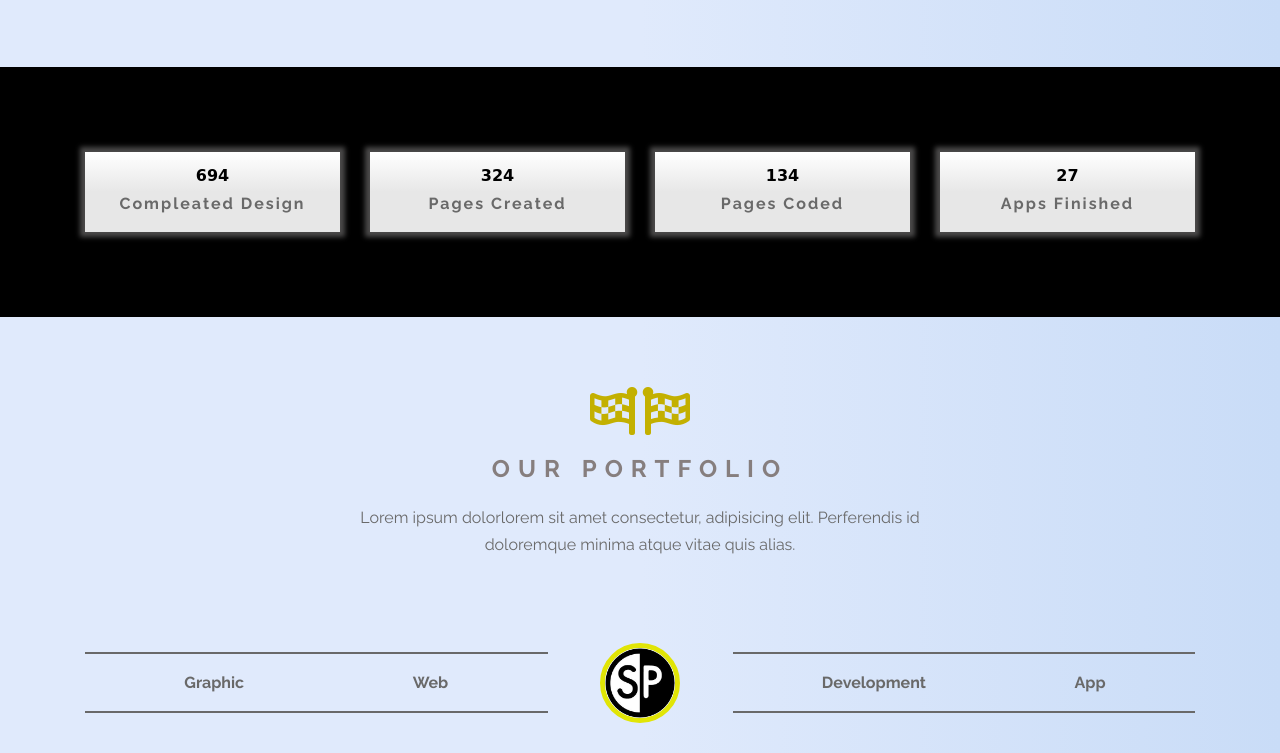
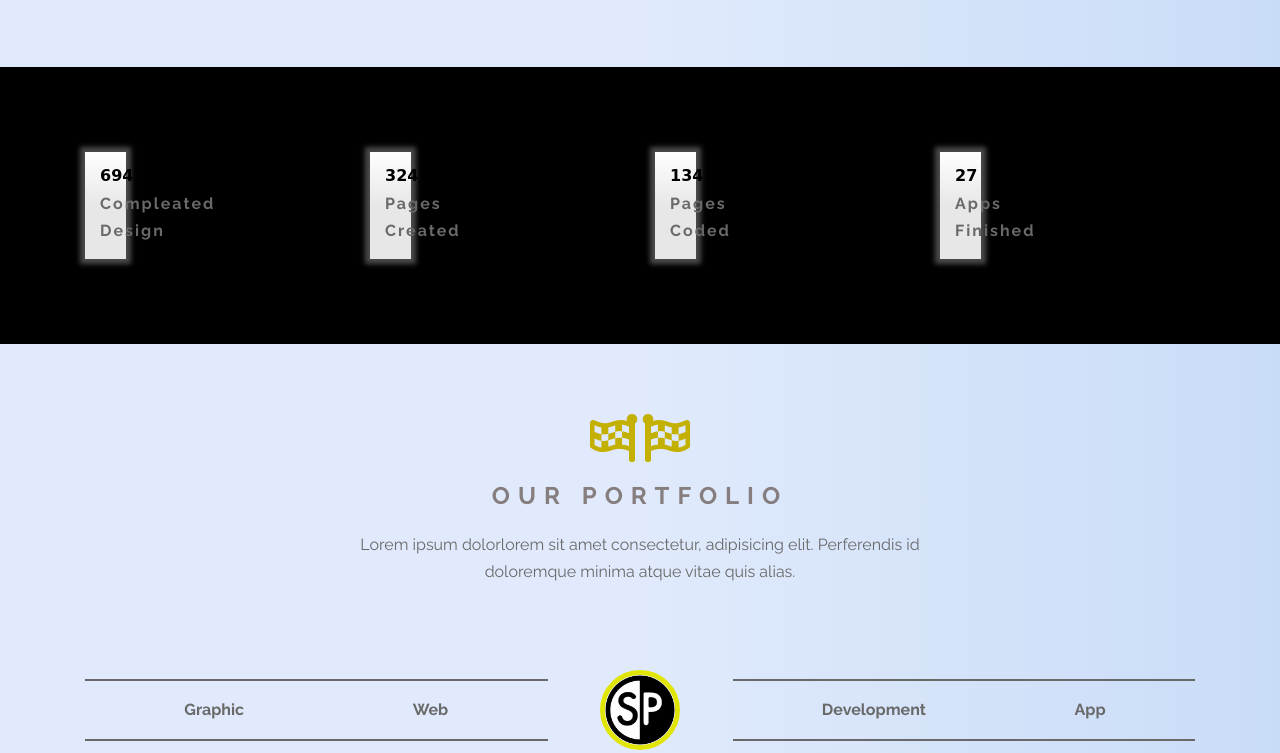
Before and after one commit to Khaled-Abdelbaset/Sparkel-Design, a plain HTML site: page index.html in a window 1280 px wide. Shown: the part 2044-2797 px from the top of the page. Drawn offline with nearby package versions, Linux system fonts and the light colour scheme; files that its build step writes are made by us from their sources; a web font is replaced by a local one.

Commit message:
Update style.scss

```diff
--- a/css/style.scss
+++ b/css/style.scss
@@ -327,10 +327,9 @@ html {
     .progress {
       background-color: #000;
       .container {
-        .row {
         .content {
-            @extend %flex-feat;
-            justify-content: space-around;
+          display: grid;
+          grid-template-columns: repeat(auto-fill, minmax(250px, 1fr));
           margin-top: $sectionMargin;
           margin-bottom: $sectionMargin;
           > div {
@@ -356,7 +355,6 @@ html {
                 font-weight: bold;
                 letter-spacing: 2px;
                 padding-top: 5px;
-                }
               }
             }
           }
@@ -835,7 +833,6 @@ html {
 
 %flex-centering {
   display: flex;
-  flex-wrap: wrap;
   justify-content: center;
   align-items: center;
 }
```
Lines whose indentation alone changed are shown as unchanged.
